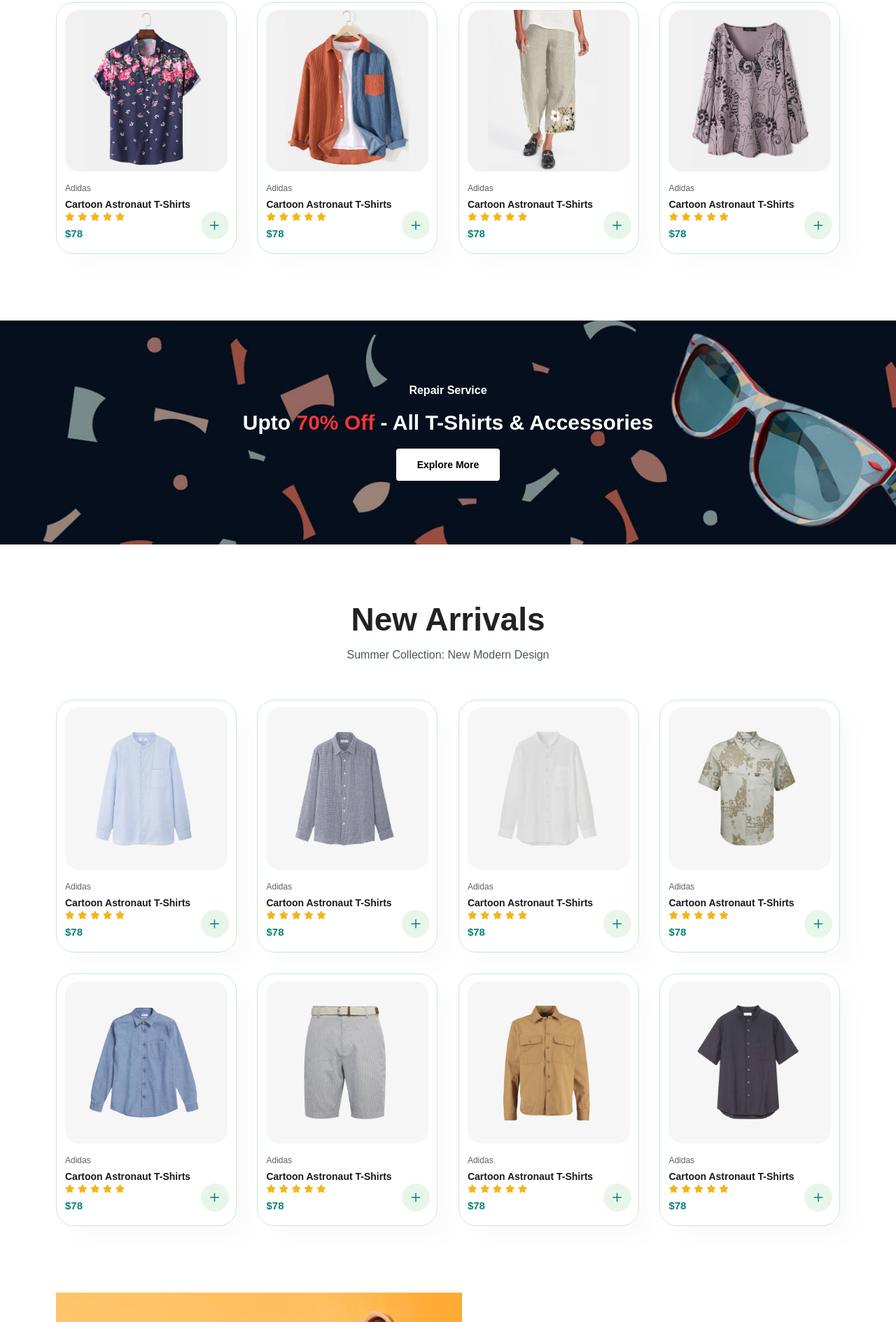
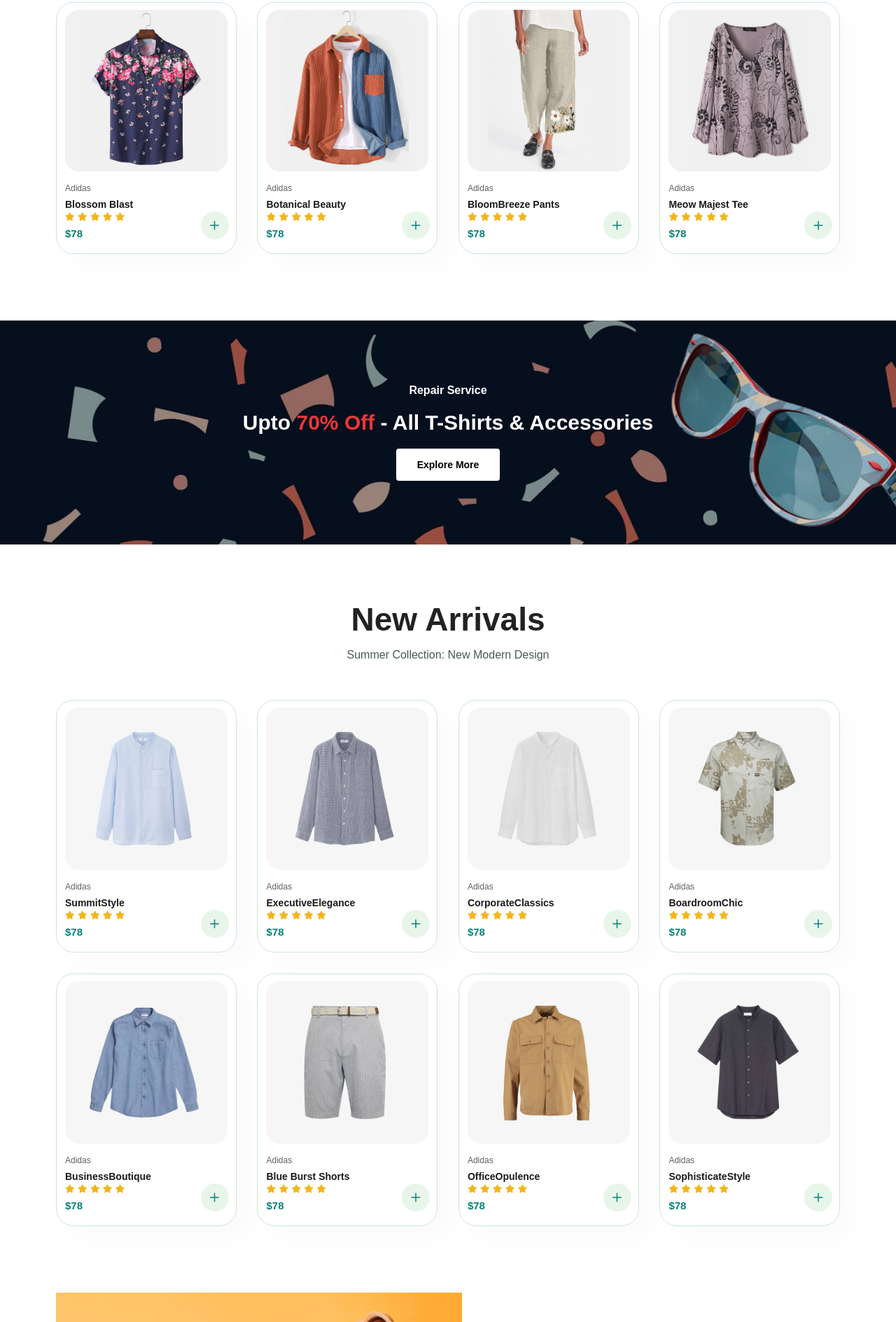
Before and after one commit to saniaazia/Ecommerce, a plain HTML site: page index.html in a window 1280 px wide. Shown: the part 1679-3568 px from the top of the page at 70% size. Drawn offline with Linux system fonts and the light colour scheme; a small style sheet from the web is missing.

Commit message:
changed names of products

```diff
--- a/index.html
+++ b/index.html
@@ -87,7 +87,7 @@
                 <img src="img/f2.jpg" alt="">
                 <div class="des">
                     <span>Adidas</span>
-                    <h5>Cartoon Astronaut T-Shirts</h5>
+                    <h5>Green Goa T-Shirt</h5>
                     <div class="star">
                         <i class="fas fa-star"></i>
                         <i class="fas fa-star"></i>
@@ -103,7 +103,7 @@
                 <img src="img/f3.jpg" alt="">
                 <div class="des">
                     <span>Adidas</span>
-                    <h5>Cartoon Astronaut T-Shirts</h5>
+                    <h5>Bloom & Style</h5>
                     <div class="star">
                         <i class="fas fa-star"></i>
                         <i class="fas fa-star"></i>
@@ -119,7 +119,7 @@
                 <img src="img/f4.jpg" alt="">
                 <div class="des">
                     <span>Adidas</span>
-                    <h5>Cartoon Astronaut T-Shirts</h5>
+                    <h5>Petal Pusher Apparel</h5>
                     <div class="star">
                         <i class="fas fa-star"></i>
                         <i class="fas fa-star"></i>
@@ -135,7 +135,7 @@
                 <img src="img/f5.jpg" alt="">
                 <div class="des">
                     <span>Adidas</span>
-                    <h5>Cartoon Astronaut T-Shirts</h5>
+                    <h5>Blossom Blast</h5>
                     <div class="star">
                         <i class="fas fa-star"></i>
                         <i class="fas fa-star"></i>
@@ -151,7 +151,7 @@
                 <img src="img/f6.jpg" alt="">
                 <div class="des">
                     <span>Adidas</span>
-                    <h5>Cartoon Astronaut T-Shirts</h5>
+                    <h5>Botanical Beauty</h5>
                     <div class="star">
                         <i class="fas fa-star"></i>
                         <i class="fas fa-star"></i>
@@ -167,7 +167,7 @@
                 <img src="img/f7.jpg" alt="">
                 <div class="des">
                     <span>Adidas</span>
-                    <h5>Cartoon Astronaut T-Shirts</h5>
+                    <h5>BloomBreeze Pants</h5>
                     <div class="star">
                         <i class="fas fa-star"></i>
                         <i class="fas fa-star"></i>
@@ -183,7 +183,7 @@
                 <img src="img/f8.jpg" alt="">
                 <div class="des">
                     <span>Adidas</span>
-                    <h5>Cartoon Astronaut T-Shirts</h5>
+                    <h5>Meow Majest Tee</h5>
                     <div class="star">
                         <i class="fas fa-star"></i>
                         <i class="fas fa-star"></i>
@@ -213,7 +213,7 @@
                 <img src="img/n1.jpg" alt="">
                 <div class="des">
                     <span>Adidas</span>
-                    <h5>Cartoon Astronaut T-Shirts</h5>
+                    <h5>SummitStyle</h5>
                     <div class="star">
                         <i class="fas fa-star"></i>
                         <i class="fas fa-star"></i>
@@ -229,7 +229,7 @@
                 <img src="img/n2.jpg" alt="">
                 <div class="des">
                     <span>Adidas</span>
-                    <h5>Cartoon Astronaut T-Shirts</h5>
+                    <h5>ExecutiveElegance</h5>
                     <div class="star">
                         <i class="fas fa-star"></i>
                         <i class="fas fa-star"></i>
@@ -245,7 +245,7 @@
                 <img src="img/n3.jpg" alt="">
                 <div class="des">
                     <span>Adidas</span>
-                    <h5>Cartoon Astronaut T-Shirts</h5>
+                    <h5>CorporateClassics</h5>
                     <div class="star">
                         <i class="fas fa-star"></i>
                         <i class="fas fa-star"></i>
@@ -261,7 +261,7 @@
                 <img src="img/n4.jpg" alt="">
                 <div class="des">
                     <span>Adidas</span>
-                    <h5>Cartoon Astronaut T-Shirts</h5>
+                    <h5>BoardroomChic</h5>
                     <div class="star">
                         <i class="fas fa-star"></i>
                         <i class="fas fa-star"></i>
@@ -277,7 +277,7 @@
                 <img src="img/n5.jpg" alt="">
                 <div class="des">
                     <span>Adidas</span>
-                    <h5>Cartoon Astronaut T-Shirts</h5>
+                    <h5>BusinessBoutique</h5>
                     <div class="star">
                         <i class="fas fa-star"></i>
                         <i class="fas fa-star"></i>
@@ -293,7 +293,7 @@
                 <img src="img/n6.jpg" alt="">
                 <div class="des">
                     <span>Adidas</span>
-                    <h5>Cartoon Astronaut T-Shirts</h5>
+                    <h5>Blue Burst Shorts</h5>
                     <div class="star">
                         <i class="fas fa-star"></i>
                         <i class="fas fa-star"></i>
@@ -309,7 +309,7 @@
                 <img src="img/n7.jpg" alt="">
                 <div class="des">
                     <span>Adidas</span>
-                    <h5>Cartoon Astronaut T-Shirts</h5>
+                    <h5>OfficeOpulence</h5>
                     <div class="star">
                         <i class="fas fa-star"></i>
                         <i class="fas fa-star"></i>
@@ -325,7 +325,7 @@
                 <img src="img/n8.jpg" alt="">
                 <div class="des">
                     <span>Adidas</span>
-                    <h5>Cartoon Astronaut T-Shirts</h5>
+                    <h5>SophisticateStyle</h5>
                     <div class="star">
                         <i class="fas fa-star"></i>
                         <i class="fas fa-star"></i>
```
Also changed, not shown: cart.html (+1 -1 lines), shop.html (+15 -15 lines).
